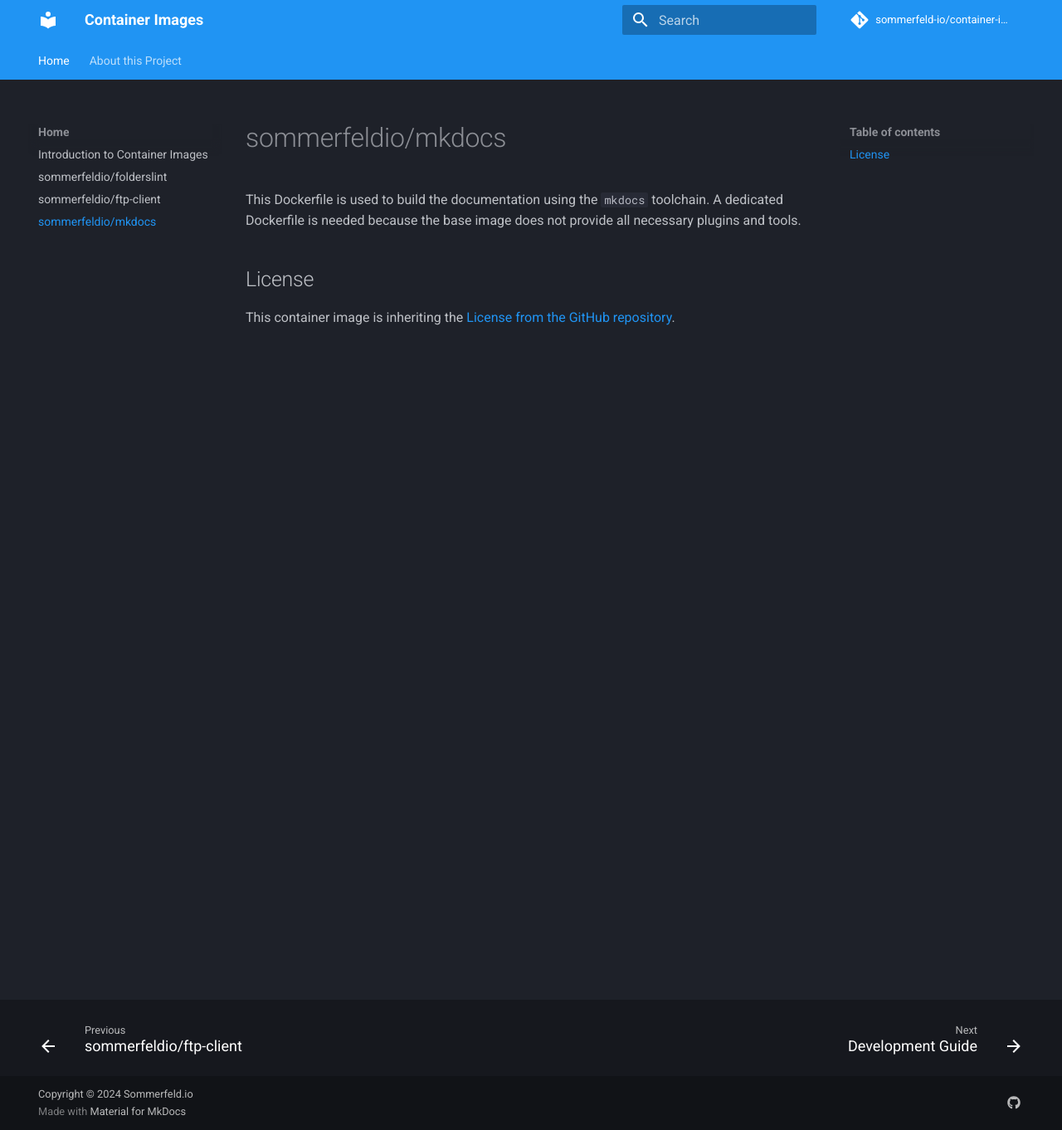
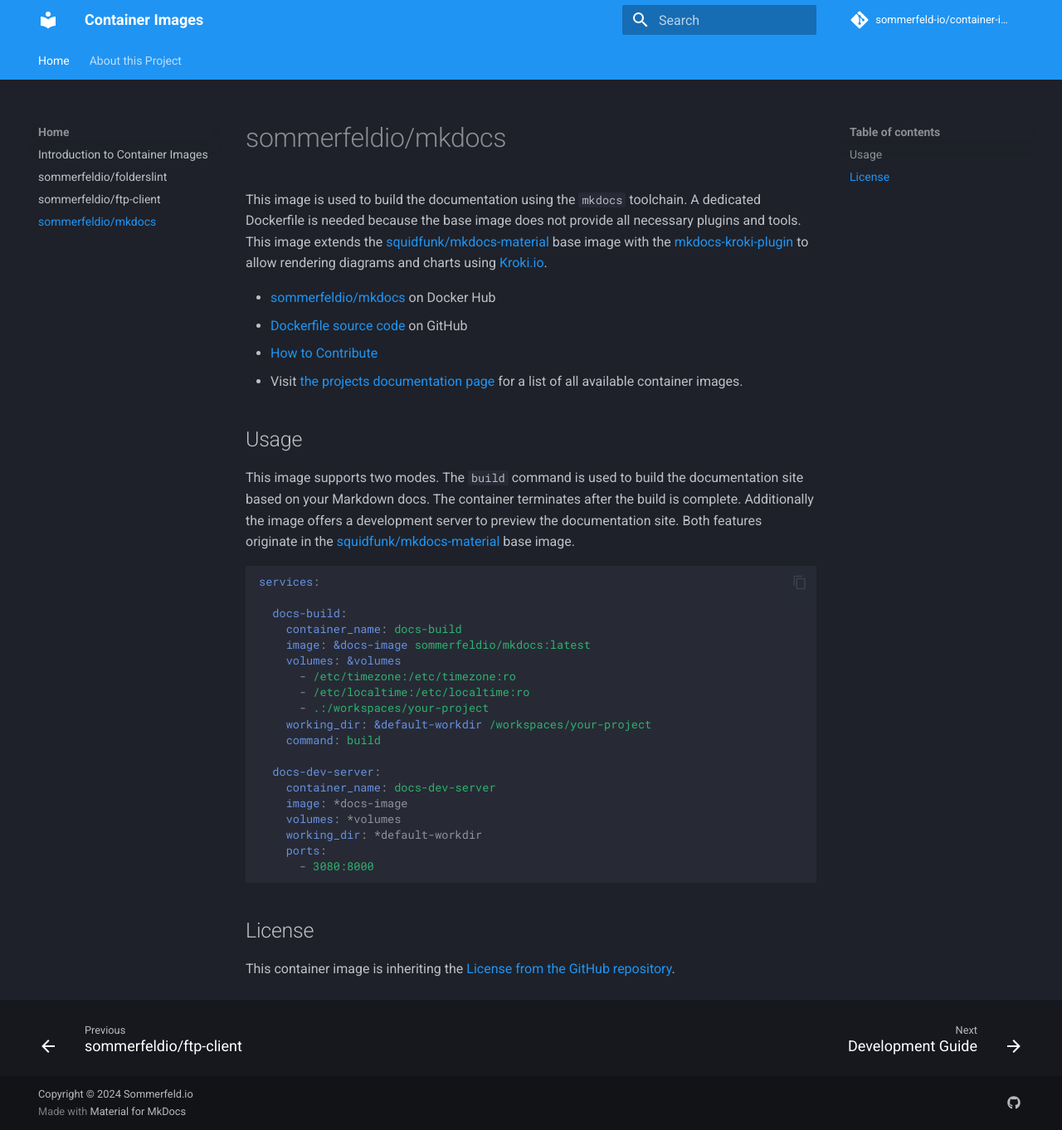
Before and after one commit to sommerfeld-io/container-images, an MkDocs documentation site: the page built from docs/content/images/mkdocs.md, in a window 1280 px wide and 1362 px high. Shown: the whole window at 83% size. Built offline with MkDocs 1.6.1 and Material for MkDocs 9.7.7, drawn with Linux system fonts in a browser that asks for light colours; comment, search, counter and statistics services are not loaded.

````diff
--- a/docs/content/images/mkdocs.md
+++ b/docs/content/images/mkdocs.md
@@ -1,6 +1,36 @@
 # sommerfeldio/mkdocs
 
-This Dockerfile is used to build the documentation using the `mkdocs` toolchain. A dedicated Dockerfile is needed because the base image does not provide all necessary plugins and tools.
+This image is used to build the documentation using the `mkdocs` toolchain. A dedicated Dockerfile is needed because the base image does not provide all necessary plugins and tools. This image extends the [squidfunk/mkdocs-material](https://hub.docker.com/r/squidfunk/mkdocs-material) base image with the [mkdocs-kroki-plugin](https://pypi.org/project/mkdocs-kroki-plugin) to allow rendering diagrams and charts using [Kroki.io](https://kroki.io).
+
+- [sommerfeldio/mkdocs](https://hub.docker.com/r/sommerfeldio/mkdocs) on Docker Hub
+- [Dockerfile source code](https://github.com/sommerfeld-io/container-images/tree/main/components/mkdocs) on GitHub
+- [How to Contribute](https://sommerfeld-io.github.io/container-images/about/contribute)
+- Visit [the projects documentation page](https://sommerfeld-io.github.io/container-images) for a list of all available container images.
+
+## Usage
+This image supports two modes. The `build` command is used to build the documentation site based on your Markdown docs. The container terminates after the build is complete. Additionally the image offers a development server to preview the documentation site. Both features originate in the [squidfunk/mkdocs-material](https://hub.docker.com/r/squidfunk/mkdocs-material) base image.
+
+```yaml
+services:
+
+  docs-build:
+    container_name: docs-build
+    image: &docs-image sommerfeldio/mkdocs:latest
+    volumes: &volumes
+      - /etc/timezone:/etc/timezone:ro
+      - /etc/localtime:/etc/localtime:ro
+      - .:/workspaces/your-project
+    working_dir: &default-workdir /workspaces/your-project
+    command: build
+
+  docs-dev-server:
+    container_name: docs-dev-server
+    image: *docs-image
+    volumes: *volumes
+    working_dir: *default-workdir
+    ports:
+      - 3080:8000
+```
 
 ## License
 This container image is inheriting the [License from the GitHub repository](https://sommerfeld-io.github.io/container-images/about/license).
````
Also changed, not shown: README.md (+2 -21 lines), docs/content/images/folderslint.md (+6 -1 lines), docs/content/images/ftp-client.md (+6 -1 lines).
